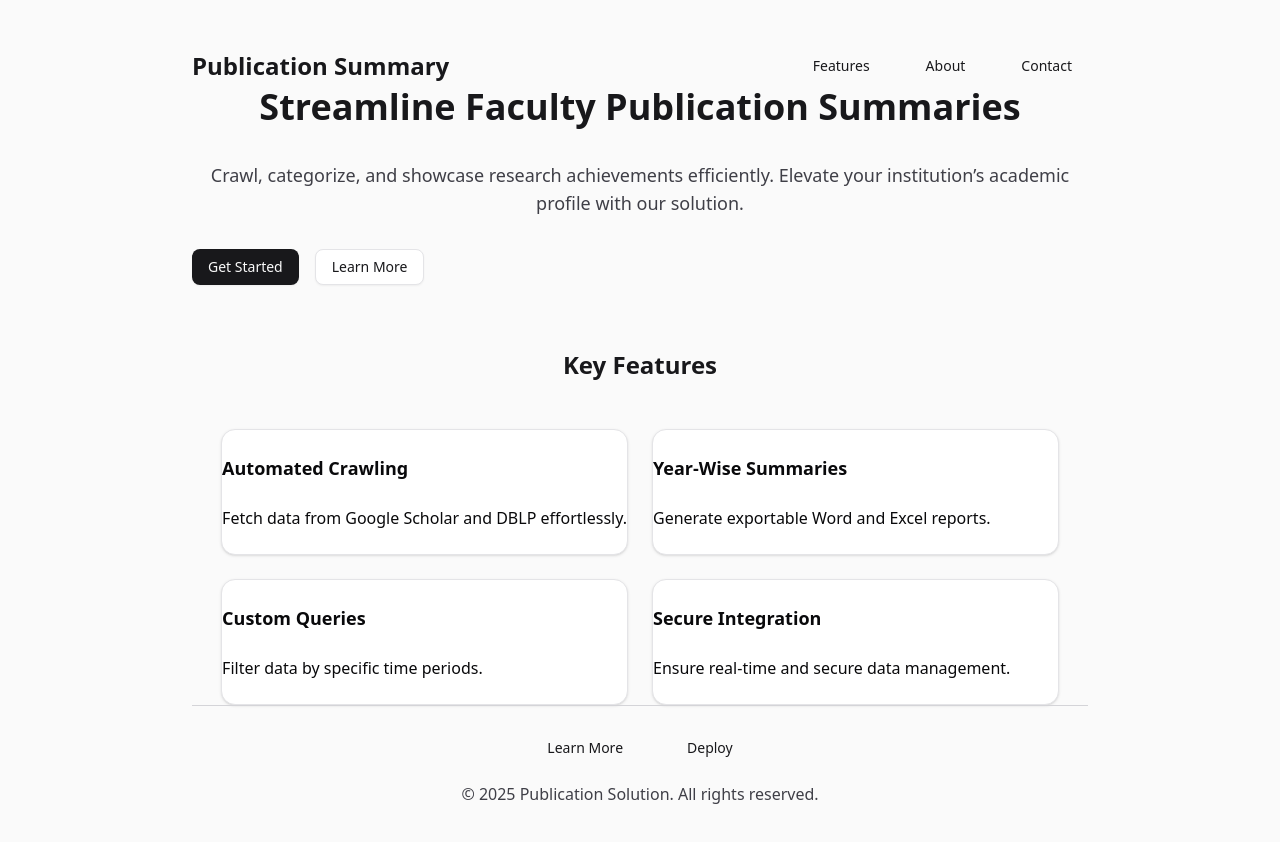
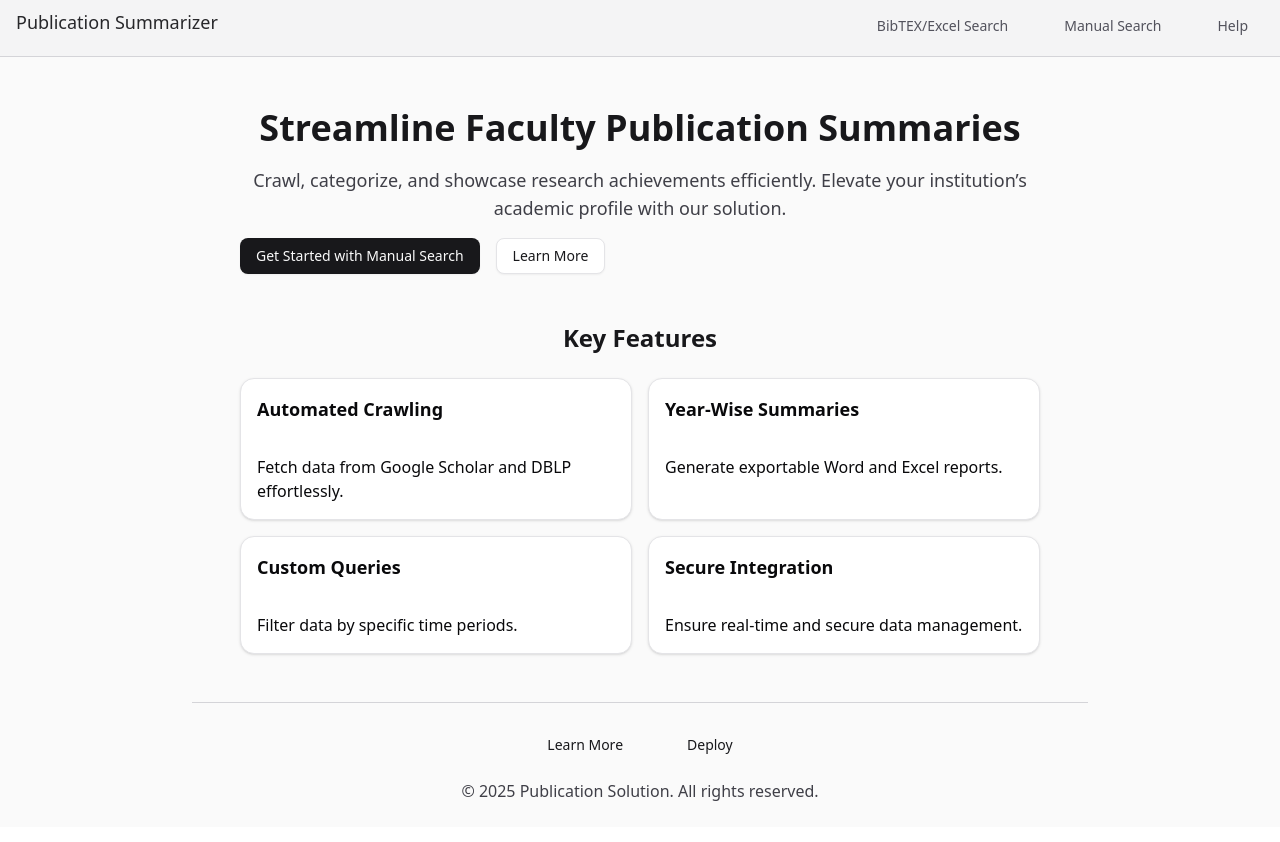
Before and after one commit to Nileshthakur2003/pubs-summary, a Next.js app: page / in a window 1280 px wide. Shown: the top 842 px of the page. Built offline with nearby package versions, Linux system fonts and the light colour scheme.

Commit message:
adding links

```diff
--- a/package.json
+++ b/package.json
@@ -11,8 +11,10 @@
   "dependencies": {
     "@radix-ui/react-dialog": "^1.1.7",
     "@radix-ui/react-label": "^2.1.3",
+    "@radix-ui/react-popover": "^1.1.7",
     "@radix-ui/react-select": "^2.1.7",
     "@radix-ui/react-slot": "^1.2.0",
+    "axios": "^1.8.4",
     "chart.js": "^4.4.8",
     "class-variance-authority": "^0.7.1",
     "clsx": "^2.1.1",
--- a/src/app/page.js
+++ b/src/app/page.js
@@ -1,54 +1,56 @@
+"use client";
+
+import Navbar from "@/components/navbar";
 import { Button } from "@/components/ui/button";
 import { Card } from "@/components/ui/card";
-import { Input } from "@/components/ui/input";
+import { useRouter } from "next/navigation";
 
 export default function Home() {
+  const router = useRouter(); // Initialize the useRouter hook
+
+  const handleNavigation = () => {
+    router.push("/search-pub-manual"); // Navigate to '/search-pub-manual'
+  };
+
   return (
-    <div className="min-h-screen flex flex-col items-center justify-between bg-zinc-50 text-zinc-900 p-6 sm:p-12">
-      {/* Header Section */}
-      <header className="w-full max-w-4xl flex flex-col items-center gap-8 sm:flex-row sm:justify-between">
-        <h1 className="text-2xl font-bold">Publication Summary</h1>
-        <nav className="flex gap-6">
-          <Button variant="link">Features</Button>
-          <Button variant="link">About</Button>
-          <Button variant="link">Contact</Button>
-        </nav>
-      </header>
+    <div className="min-h-screen flex flex-col bg-zinc-50 text-zinc-900">
+      {/* Navbar */}
+      <Navbar />
 
       {/* Hero Section */}
-      <main className="w-full max-w-4xl flex flex-col gap-16 items-center text-center">
-        <section id="hero" className="flex flex-col gap-8">
-          <h1 className="text-4xl font-bold leading-tight">
-            Streamline Faculty Publication Summaries
-          </h1>
+      <main className="w-full max-w-4xl mx-auto flex flex-col items-center p-6 sm:p-12 text-center">
+        <section id="hero" className="flex flex-col gap-4">
+          <h1 className="text-4xl font-bold leading-tight">Streamline Faculty Publication Summaries</h1>
           <p className="text-lg text-zinc-700">
-            Crawl, categorize, and showcase research achievements efficiently.
-            Elevate your institution’s academic profile with our solution.
+            Crawl, categorize, and showcase research achievements efficiently. Elevate your institution’s academic profile with our solution.
           </p>
           <div className="flex gap-4">
-            <Button variant="default">Get Started</Button>
+            {/* Updated Button */}
+            <Button variant="default" onClick={handleNavigation}>
+              Get Started with Manual Search
+            </Button>
             <Button variant="outline">Learn More</Button>
           </div>
         </section>
 
         {/* Features Section */}
-        <section id="features" className="flex flex-col gap-12">
+        <section id="features" className="flex flex-col gap-6 mt-12">
           <h2 className="text-2xl font-semibold">Key Features</h2>
-          <div className="grid gap-6 sm:grid-cols-2 text-left text-zinc-700">
-            <Card>
-              <h3 className="font-semibold text-lg">Automated Crawling</h3>
+          <div className="grid gap-4 sm:grid-cols-2 text-left text-zinc-700">
+            <Card className="p-4">
+              <h3 className="font-semibold text-lg mb-2">Automated Crawling</h3>
               <p>Fetch data from Google Scholar and DBLP effortlessly.</p>
             </Card>
-            <Card>
-              <h3 className="font-semibold text-lg">Year-Wise Summaries</h3>
+            <Card className="p-4">
+              <h3 className="font-semibold text-lg mb-2">Year-Wise Summaries</h3>
               <p>Generate exportable Word and Excel reports.</p>
             </Card>
-            <Card>
-              <h3 className="font-semibold text-lg">Custom Queries</h3>
+            <Card className="p-4">
+              <h3 className="font-semibold text-lg mb-2">Custom Queries</h3>
               <p>Filter data by specific time periods.</p>
             </Card>
-            <Card>
-              <h3 className="font-semibold text-lg">Secure Integration</h3>
+            <Card className="p-4">
+              <h3 className="font-semibold text-lg mb-2">Secure Integration</h3>
               <p>Ensure real-time and secure data management.</p>
             </Card>
           </div>
@@ -56,7 +58,7 @@ export default function Home() {
       </main>
 
       {/* Footer Section */}
-      <footer className="w-full max-w-4xl flex flex-col gap-4 items-center border-t border-zinc-300 pt-6">
+      <footer className="w-full max-w-4xl mx-auto flex flex-col items-center gap-4 border-t border-zinc-300 p-6">
         <div className="flex gap-8">
           <Button variant="link">Learn More</Button>
           <Button variant="link">Deploy</Button>
--- a/src/app/results-pub/page.js
+++ b/src/app/results-pub/page.js
@@ -9,6 +9,7 @@ import { Label } from "@/components/ui/label";
 import { Dialog, DialogTrigger, DialogContent, DialogHeader, DialogFooter, DialogTitle, DialogDescription } from "@/components/ui/dialog";
 import { Pie } from "react-chartjs-2";
 import { Chart as ChartJS , ArcElement , Tooltip , Legend } from "chart.js";
+import Navbar from "@/components/navbar";
 
 ChartJS.register(ArcElement,Tooltip , Legend);
 
@@ -103,9 +104,9 @@ export default function ResultsPage() {
   };
 
   return (
-    <div className="min-h-screen bg-zinc-50 text-zinc-900 flex flex-col items-center justify-center p-6">
-
-      <div className="w-full max-w-5xl flex flex-col md:flex-row gap-6">
+    <div className="min-h-screen bg-zinc-50 text-zinc-900 flex flex-col items-center justify-center ">
+        <Navbar/>
+      <div className="w-full max-w-5xl flex flex-col md:flex-row gap-6 mt-2">
 
         <Card className="md:w-1/3 p-6">
 
--- a/src/app/search-pub-manual/page.js
+++ b/src/app/search-pub-manual/page.js
@@ -6,6 +6,7 @@ import { Card } from "@/components/ui/card";
 import { Input } from "@/components/ui/input";
 import { Label } from "@/components/ui/label";
 import { Select, SelectTrigger, SelectValue, SelectContent, SelectItem } from "@/components/ui/select";
+import Navbar from "@/components/navbar"; // Import Navbar component
 
 export default function ManualInputPage() {
   // State for manual input
@@ -52,7 +53,9 @@ export default function ManualInputPage() {
   };
 
   return (
-    <div className="min-h-screen bg-zinc-50 text-zinc-900 flex items-center justify-center p-6">
+    <div className="min-h-screen bg-zinc-50 text-zinc-900 flex flex-col">
+      <Navbar /> {/* Add Navbar component here */}
+      <div className="flex-grow flex items-center justify-center p-6">
         <Card className="w-full max-w-5xl p-8">
           <h1 className="text-2xl font-bold mb-6 text-center">
             Manual Faculty Data Input with Filters
@@ -214,5 +217,6 @@ export default function ManualInputPage() {
           </form>
         </Card>
       </div>
+    </div>
   );
 }
--- a/src/components/navbar.js
+++ b/src/components/navbar.js
@@ -1,46 +1,49 @@
 "use client";
 
+import { useRouter } from "next/navigation";
 import { Button } from "@/components/ui/button";
-import { Input } from "@/components/ui/input";
 
 export default function Navbar() {
+  const router = useRouter(); // Initialize the useRouter hook
+
+  // Navigation handlers
+  const handleHomeNavigation = () => {
+    router.push("/"); // Navigate to Home
+  };
+
+  const handleBibTexSearchNavigation = () => {
+    router.push("/search-pub-manual"); // Navigate to BibTEX/Excel Search
+  };
+
+  const handleManualSearchNavigation = () => {
+    router.push("/search-pub"); // Navigate to Manual Search
+  };
+
+  const handleHelpNavigation = () => {
+    router.push("#submit"); // Navigate to Help (can be replaced with a valid route)
+  };
+
   return (
-    <div className="bg-zinc-50 border-b border-zinc-200 p-4 shadow-md">
-      <div className="max-w-5xl mx-auto flex items-center justify-between">
-        {/* Logo */}
-        <div className="text-xl font-bold text-zinc-900">
-          MyPublicationTool
-        </div>
+    <nav className="bg-zinc-100 border-b border-zinc-300 w-full">
+      <div className="container mx-auto flex justify-between h-12 px-4 mt-2">
+        {/* Home navigation when clicking title */}
+        <h1 className="text-lg font-medium text-zinc-800 cursor-pointer" onClick={handleHomeNavigation}>
+          Publication Summarizer
+        </h1>
 
-        {/* Navigation Links */}
-        <nav className="hidden md:flex gap-4">
-          <Button variant="link">
-            Home
+        {/* Navigation Buttons */}
+        <div className="flex space-x-6">
+          <Button variant="link" className="text-zinc-600 hover:text-zinc-900" onClick={handleBibTexSearchNavigation}>
+            BibTEX/Excel Search
           </Button>
-          <Button variant="link">
-            Upload
+          <Button variant="link" className="text-zinc-600 hover:text-zinc-900" onClick={handleManualSearchNavigation}>
+            Manual Search
           </Button>
-          <Button variant="link">
-            Results
-          </Button>
-          <Button variant="link">
-            About
-          </Button>
-        </nav>
-
-        {/* Search */}
-        <div className="hidden md:flex items-center gap-2">
-          <Input placeholder="Search..." className="w-64" />
-          <Button variant="default">Go</Button>
-        </div>
-
-        {/* Mobile Menu Button */}
-        <div className="md:hidden">
-          <Button variant="outline" className="text-sm">
-            Menu
+          <Button variant="link" className="text-zinc-600 hover:text-zinc-900" onClick={handleHelpNavigation}>
+            Help
           </Button>
         </div>
       </div>
-    </div>
+    </nav>
   );
 }
--- /dev/null
+++ b/src/components/ui/popover.jsx
@@ -0,0 +1,47 @@
+"use client"
+
+import * as React from "react"
+import * as PopoverPrimitive from "@radix-ui/react-popover"
+
+import { cn } from "@/lib/utils"
+
+function Popover({
+  ...props
+}) {
+  return <PopoverPrimitive.Root data-slot="popover" {...props} />;
+}
+
+function PopoverTrigger({
+  ...props
+}) {
+  return <PopoverPrimitive.Trigger data-slot="popover-trigger" {...props} />;
+}
+
+function PopoverContent({
+  className,
+  align = "center",
+  sideOffset = 4,
+  ...props
+}) {
+  return (
+    <PopoverPrimitive.Portal>
+      <PopoverPrimitive.Content
+        data-slot="popover-content"
+        align={align}
+        sideOffset={sideOffset}
+        className={cn(
+          "bg-popover text-popover-foreground data-[state=open]:animate-in data-[state=closed]:animate-out data-[state=closed]:fade-out-0 data-[state=open]:fade-in-0 data-[state=closed]:zoom-out-95 data-[state=open]:zoom-in-95 data-[side=bottom]:slide-in-from-top-2 data-[side=left]:slide-in-from-right-2 data-[side=right]:slide-in-from-left-2 data-[side=top]:slide-in-from-bottom-2 z-50 w-72 origin-(--radix-popover-content-transform-origin) rounded-md border p-4 shadow-md outline-hidden",
+          className
+        )}
+        {...props} />
+    </PopoverPrimitive.Portal>
+  );
+}
+
+function PopoverAnchor({
+  ...props
+}) {
+  return <PopoverPrimitive.Anchor data-slot="popover-anchor" {...props} />;
+}
+
+export { Popover, PopoverTrigger, PopoverContent, PopoverAnchor }
```
Also changed, not shown: src/app/pages/api/dblp/fetchPublications.js (added, +46 -0 lines), src/app/search-pub/page.js (+21 -39 lines), src/app/pages/index.js (added), 1 other file (tests, documents, lock files or other folders). Lines whose indentation alone changed are shown as unchanged.
